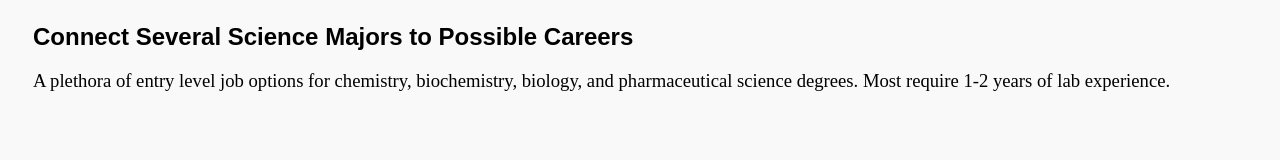
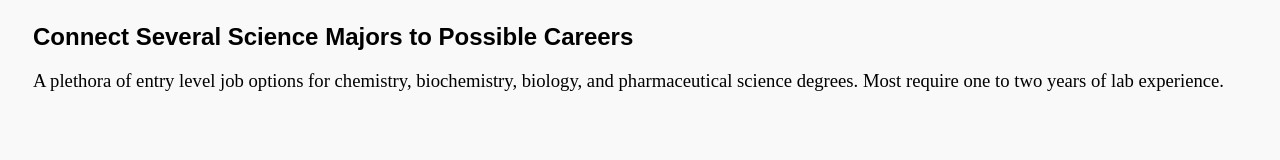
Before and after one commit to makda4/Website, a plain HTML site: page index.html in a window 1280 px wide. Shown: the part 165-325 px from the top of the page. Drawn offline with Linux system fonts and the light colour scheme.

Commit message:
number written out

```diff
--- a/index.html
+++ b/index.html
@@ -34,7 +34,7 @@
     <section class="sec1">
       <h2>Connect Several Science Majors to Possible Careers</h2>
       <p class="des">A plethora of entry level job options for chemistry, biochemistry, biology,
-        and pharmaceutical science degrees. Most require 1-2 years of lab
+        and pharmaceutical science degrees. Most require one to two years of lab
         experience.</p>
     </section>
     <figure>
```
